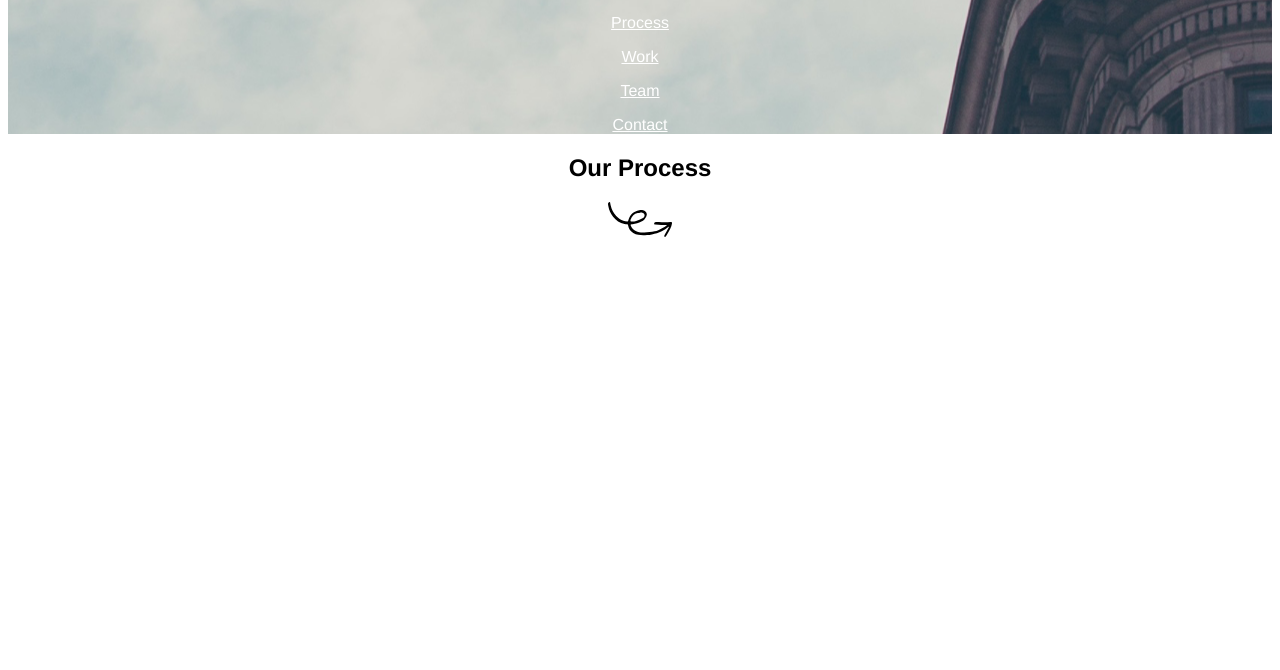
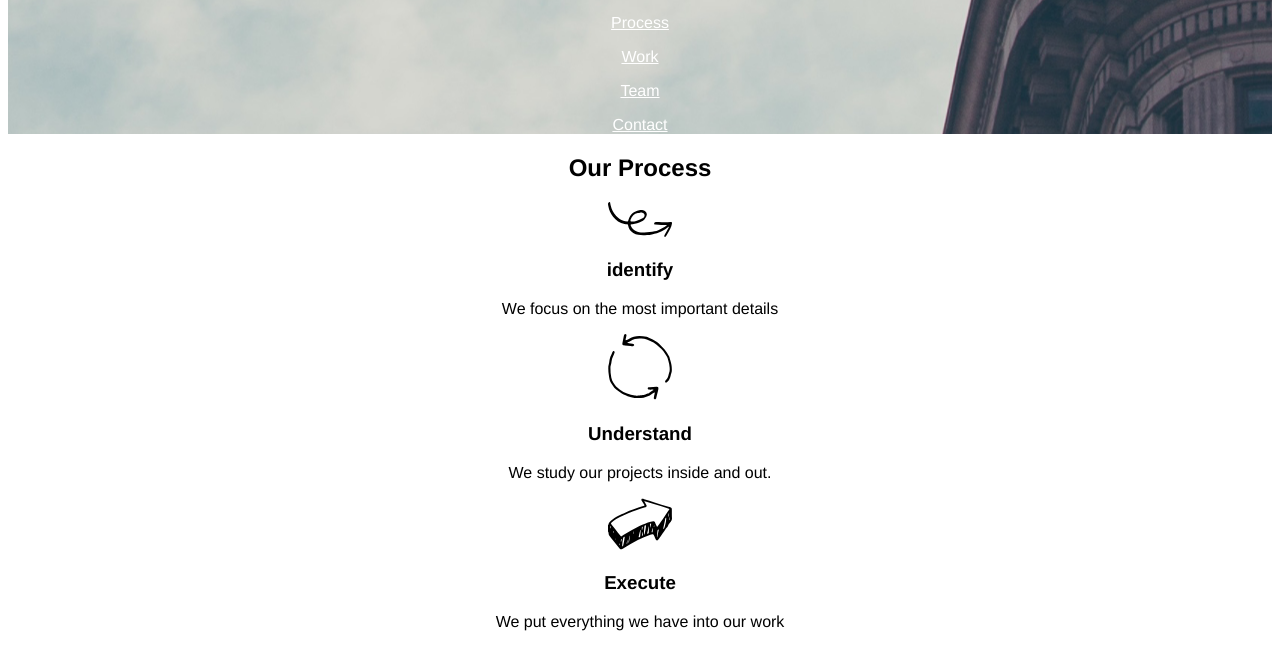
Before and after one commit to Mister-GuruMan/broadway, a plain HTML site: page index.html in a window 1280 px wide. Shown: the part 100-770 px from the top of the page. Drawn offline with Linux system fonts and the light colour scheme.

Commit message:
Added process section to index.html

```diff
--- a/index.html
+++ b/index.html
@@ -20,8 +20,17 @@
     <div id="process">
       <h2>Our Process</h2>
       <img src="./resources/images/identify.svg"/>
+      <h3>identify</h3>
+      <p>We focus on the most important details</p>
 
+      <img src="./resources/images/understand.svg"/>
+      <h3>Understand</h3>
+      <p>We study our projects inside and out.</p>
 
+      <img src="./resources/images/execute.svg"/>
+      <h3>Execute</h3>
+      <p>We put everything we have into our work</p>
     </div>
+
   </body>
 </html>
```
